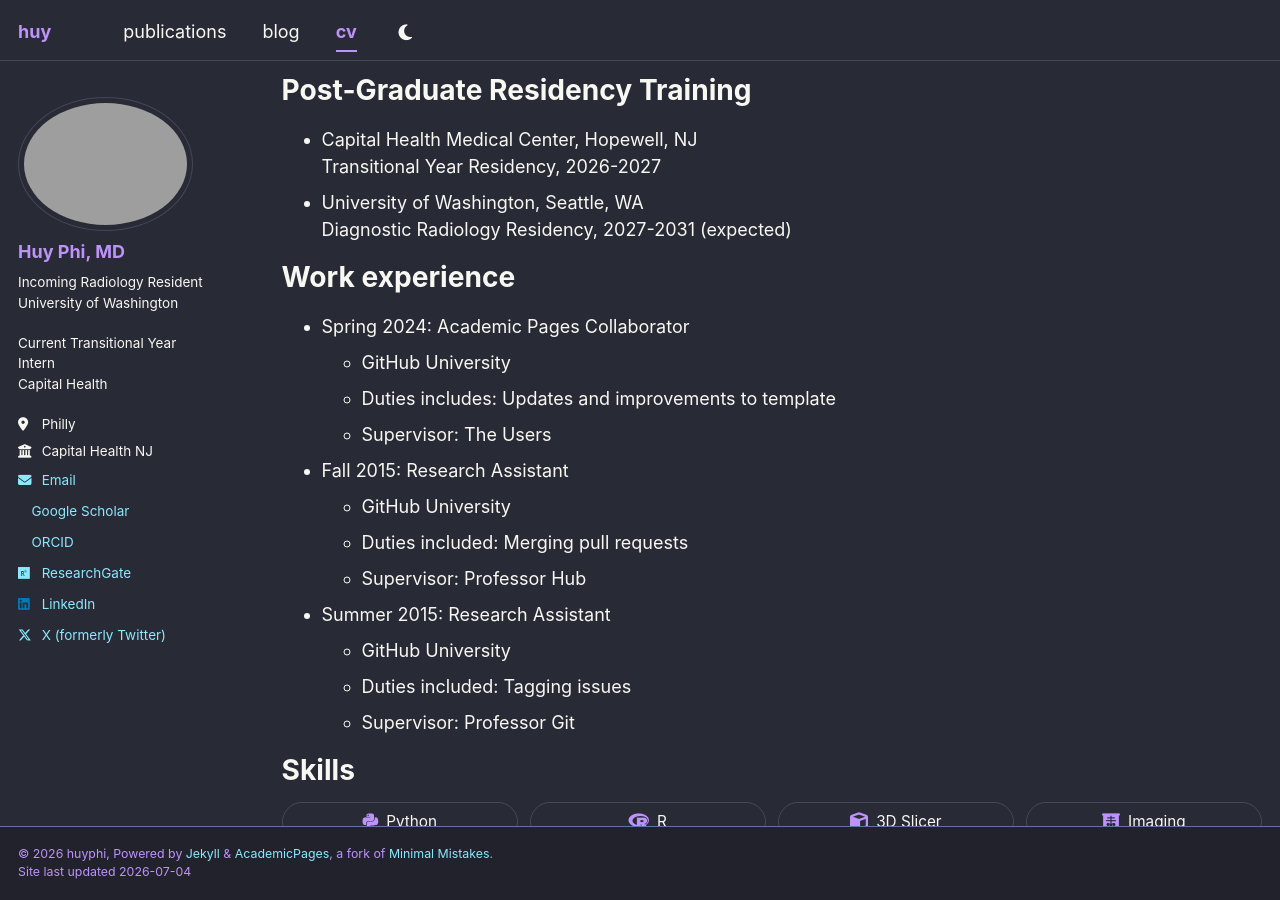
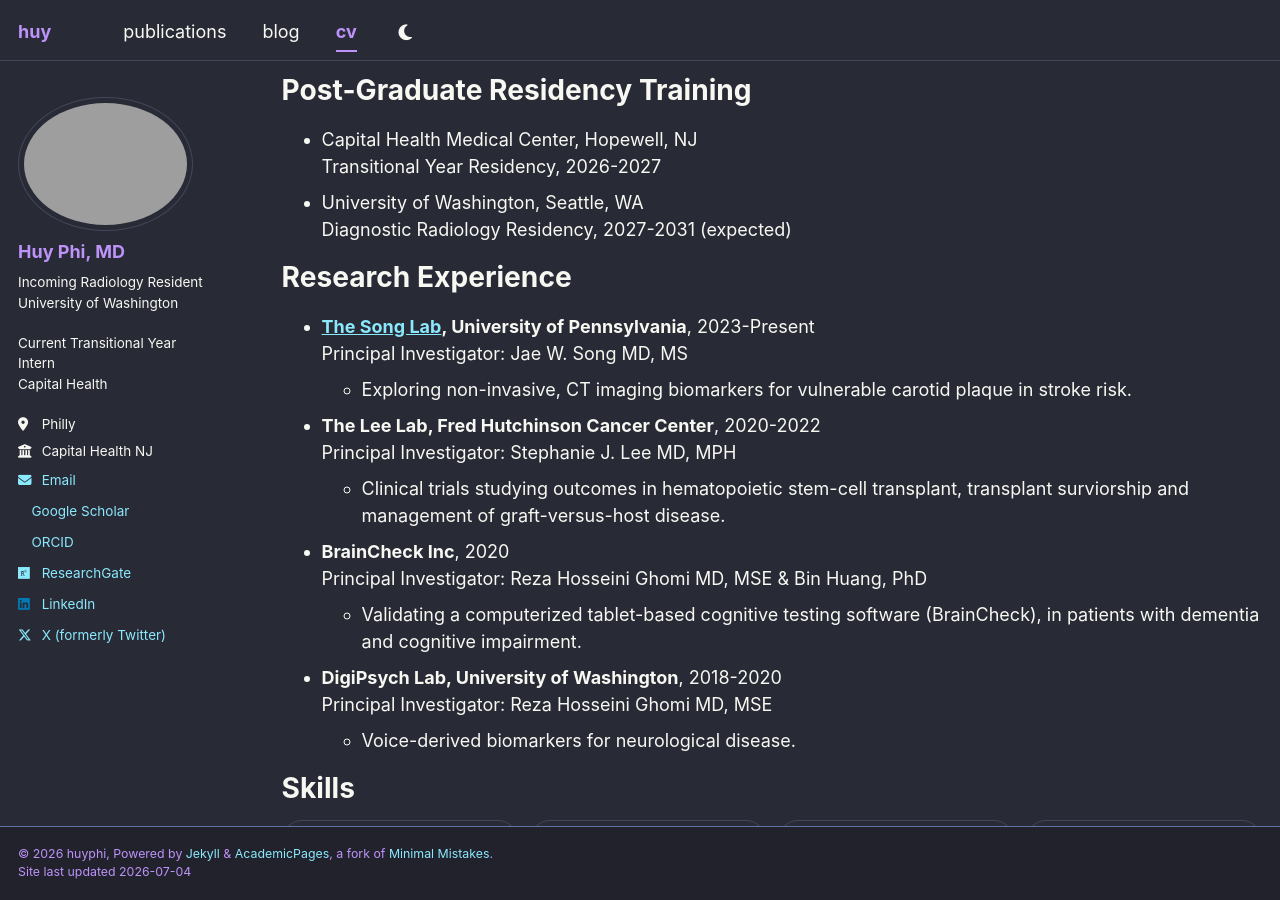
Before and after one commit to huyphi/huyphi.github.io, a Jekyll site: the page built from _pages/cv.md, in a window 1280 px wide and 900 px high, scrolled down 251 px. Built offline with Jekyll 4.4.1, drawn with Linux system fonts in a browser that asks for light colours; a style sheet for code colours, icons or effects is not loaded.

Commit message:
Update cv.md

```diff
--- a/_pages/cv.md
+++ b/_pages/cv.md
@@ -23,22 +23,23 @@ Post-Graduate Residency Training
 * University of Washington, Seattle, WA\
   Diagnostic Radiology Residency, 2027-2031 (expected)
 
-Work experience
+Research Experience
 ======
-* Spring 2024: Academic Pages Collaborator
-  * GitHub University
-  * Duties includes: Updates and improvements to template
-  * Supervisor: The Users
+* **[The Song Lab](https://www.thesonglabbrain.com/), University of Pennsylvania**, 2023-Present\
+  Principal Investigator: Jae W. Song MD, MS
+  * Exploring non-invasive, CT imaging biomarkers for vulnerable carotid plaque in stroke risk.
 
-* Fall 2015: Research Assistant
-  * GitHub University
-  * Duties included: Merging pull requests
-  * Supervisor: Professor Hub
+* **The Lee Lab, Fred Hutchinson Cancer Center**, 2020-2022\
+  Principal Investigator: Stephanie J. Lee MD, MPH
+  * Clinical trials studying outcomes in hematopoietic stem-cell transplant, transplant surviorship and management of graft-versus-host disease.
 
-* Summer 2015: Research Assistant
-  * GitHub University
-  * Duties included: Tagging issues
-  * Supervisor: Professor Git
+* **BrainCheck Inc**, 2020\
+  Principal Investigator: Reza Hosseini Ghomi MD, MSE & Bin Huang, PhD
+  * Validating a computerized tablet-based cognitive testing software (BrainCheck), in patients with dementia and cognitive impairment.
+
+* **DigiPsych Lab, University of Washington**, 2018-2020\
+  Principal Investigator: Reza Hosseini Ghomi MD, MSE
+  * Voice-derived biomarkers for neurological disease.
 
 Skills
 ======
```
